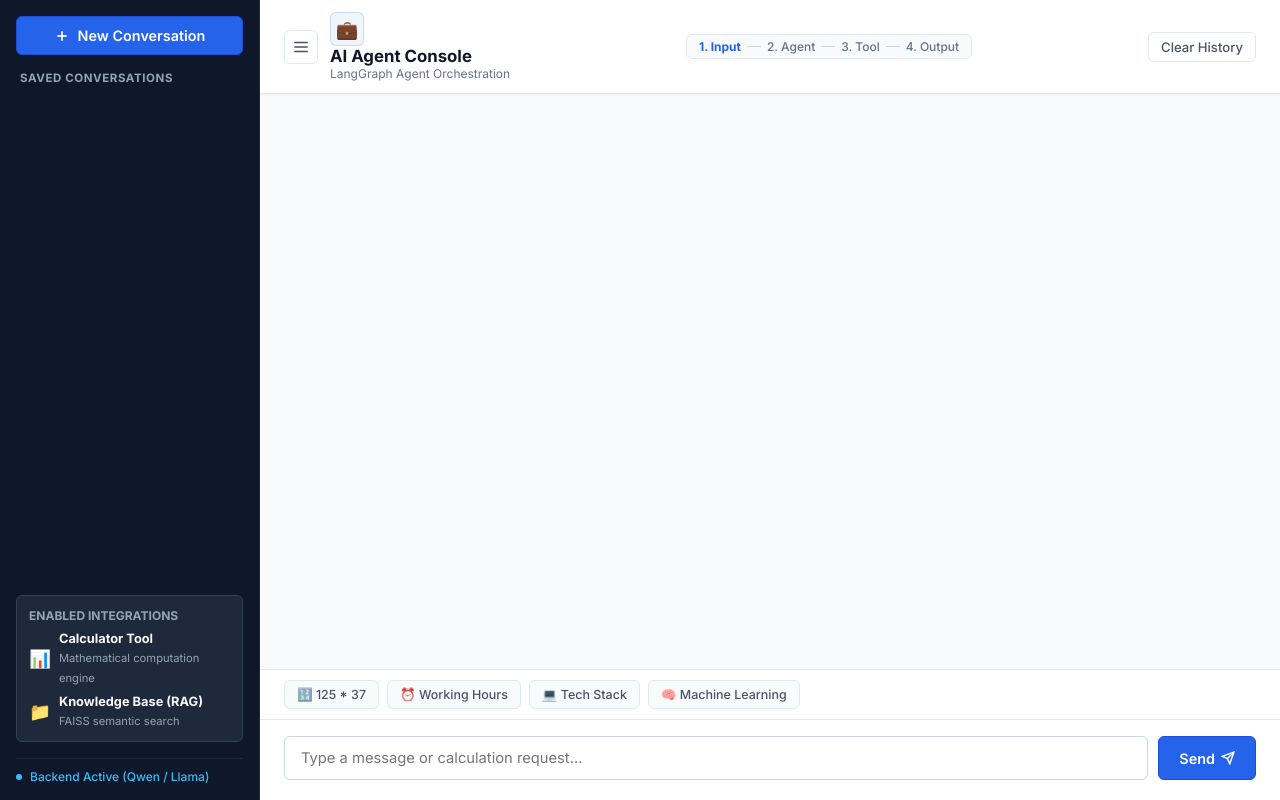
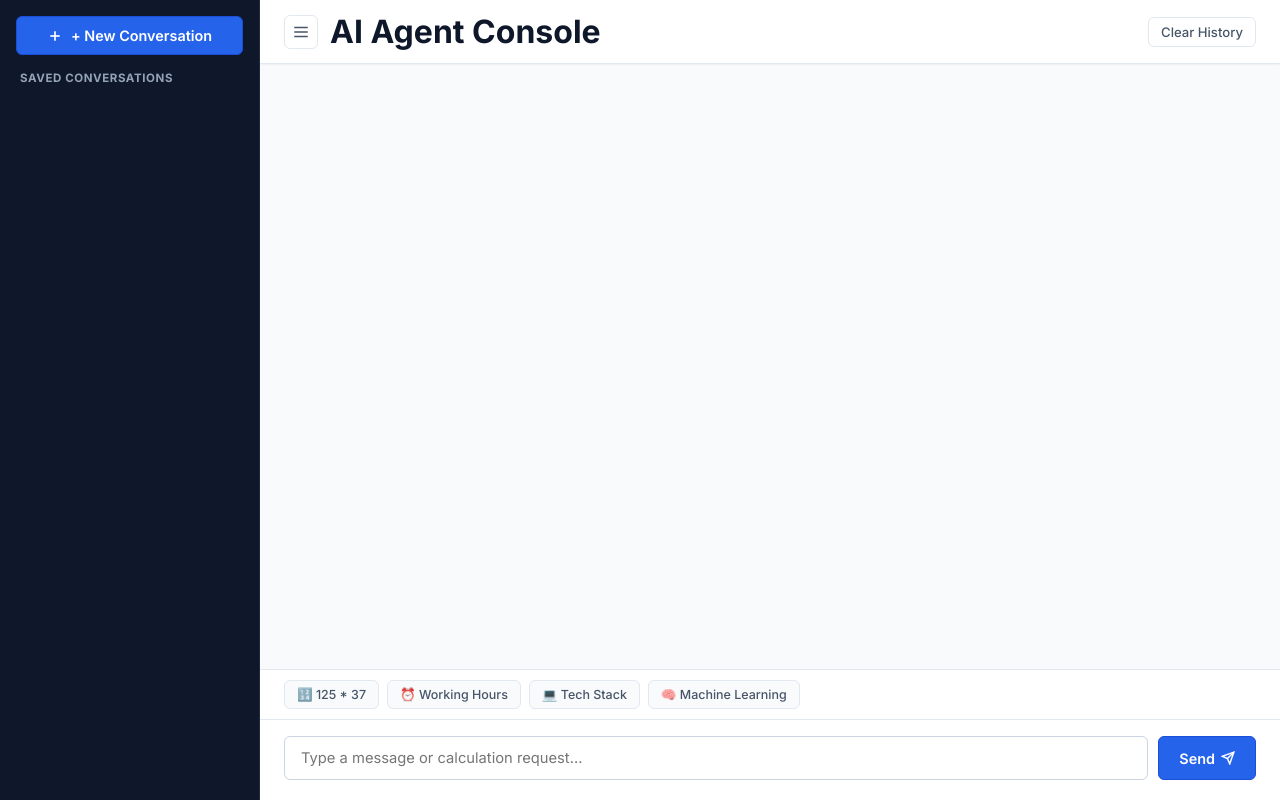
Before and after one commit to tcintern-021/AI-Agents, a plain HTML site: page frontend/index.html in a window 1280 px wide. Drawn offline with nearby package versions, Linux system fonts and the light colour scheme; files that its build step writes are made by us from their sources; files whose address does not match are found by name.

Commit message:
style(ui): clean up UI by removing header icon, subtitle, stepper, and sidebar cards

```diff
--- a/frontend/index.html
+++ b/frontend/index.html
@@ -3,7 +3,7 @@
 <head>
     <meta charset="UTF-8">
     <meta name="viewport" content="width=device-width, initial-scale=1.0">
-    <title>AI Agent Assistant</title>
+    <title>AI Agent Console</title>
     <!-- Google Fonts: Inter & Fira Code -->
     <link rel="preconnect" href="https://fonts.googleapis.com">
     <link rel="preconnect" href="https://fonts.gstatic.com" crossorigin>
@@ -20,7 +20,7 @@
             <div class="sidebar-header">
                 <button id="newChatBtn" class="btn-primary-gradient">
                     <svg width="16" height="16" viewBox="0 0 24 24" fill="none" stroke="currentColor" stroke-width="2.5"><line x1="12" y1="5" x2="12" y2="19"></line><line x1="5" y1="12" x2="19" y2="12"></line></svg>
-                    <span>New Conversation</span>
+                    <span>+ New Conversation</span>
                 </button>
                 <button id="sidebarCloseBtn" class="icon-btn mobile-only" aria-label="Close sidebar">✕</button>
             </div>
@@ -30,33 +30,6 @@
                 <span class="sidebar-section-title">Saved Conversations</span>
                 <div id="sessionList" class="session-list">
                     <!-- Dynamic session list -->
-                </div>
-            </div>
-
-            <!-- Capabilities Card -->
-            <div class="sidebar-card">
-                <div class="sidebar-card-title">Enabled Integrations</div>
-                <div class="tool-item">
-                    <span class="tool-icon">📊</span>
-                    <div class="tool-info">
-                        <strong>Calculator Tool</strong>
-                        <small>Mathematical computation engine</small>
-                    </div>
-                </div>
-                <div class="tool-item">
-                    <span class="tool-icon">📁</span>
-                    <div class="tool-info">
-                        <strong>Knowledge Base (RAG)</strong>
-                        <small>FAISS semantic search</small>
-                    </div>
-                </div>
-            </div>
-
-            <!-- Footer -->
-            <div class="sidebar-footer">
-                <div class="model-badge">
-                    <span class="pulse-dot"></span>
-                    <span>Backend Active (Qwen / Llama)</span>
                 </div>
             </div>
         </aside>
@@ -70,30 +43,7 @@
                         <svg width="18" height="18" viewBox="0 0 24 24" fill="none" stroke="currentColor" stroke-width="2"><line x1="3" y1="12" x2="21" y2="12"></line><line x1="3" y1="6" x2="21" y2="6"></line><line x1="3" y1="18" x2="21" y2="18"></line></svg>
                     </button>
                     <div class="brand">
-                        <div class="brand-icon">💼</div>
-                        <div class="brand-text">
-                            <h1>AI Agent Console</h1>
-                            <p>LangGraph Agent Orchestration</p>
-                        </div>
-                    </div>
-                </div>
-
-                <!-- Execution Pipeline Breadcrumbs -->
-                <div id="flowPipeline" class="flow-pipeline">
-                    <div class="flow-step step-user active" id="stepUser">
-                        <span class="step-name">1. Input</span>
-                    </div>
-                    <div class="flow-connector" id="conn1"></div>
-                    <div class="flow-step step-agent" id="stepAgent">
-                        <span class="step-name">2. Agent</span>
-                    </div>
-                    <div class="flow-connector" id="conn2"></div>
-                    <div class="flow-step step-tool" id="stepTool">
-                        <span class="step-name">3. Tool</span>
-                    </div>
-                    <div class="flow-connector" id="conn3"></div>
-                    <div class="flow-step step-response" id="stepResponse">
-                        <span class="step-name">4. Output</span>
+                        <h1>AI Agent Console</h1>
                     </div>
                 </div>
 
```
Also changed, not shown: frontend/app.js (+12 -10 lines).
